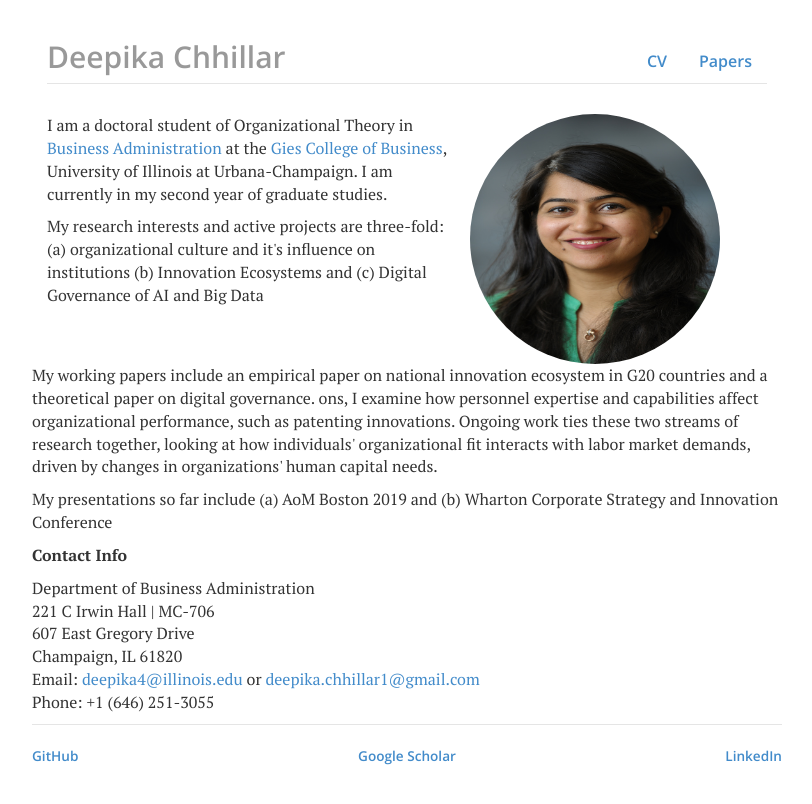
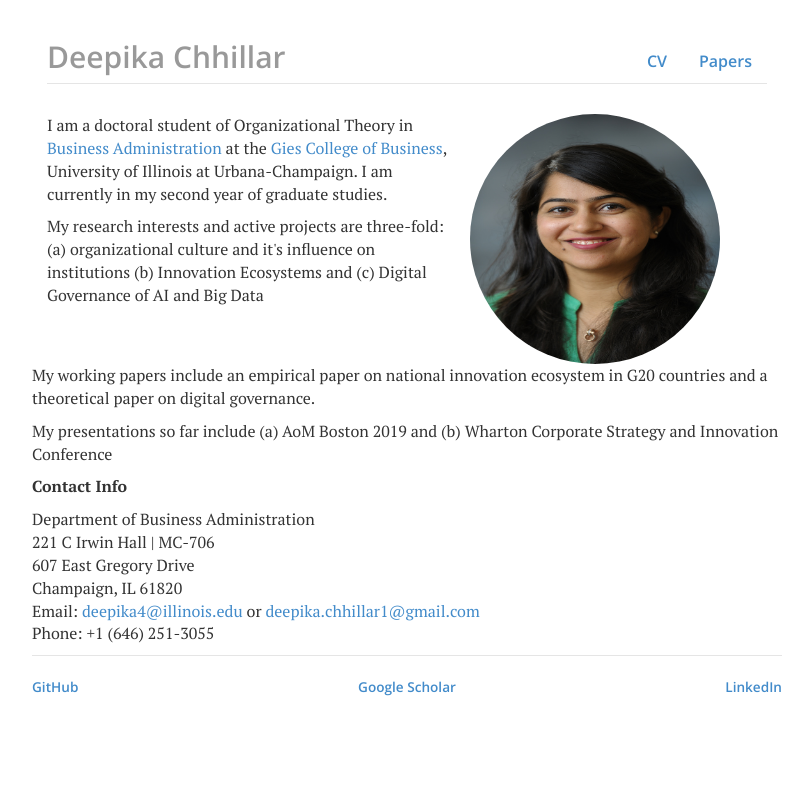
Before and after one commit to deepikachhillar/deepikachhillar.github.io-old, a Jekyll site: the page built from index.html, in a window 1280 px wide. Shown: the top 804 px of the page, without its empty margins (233-1045 px from the left). Built offline with Jekyll 4.4.1, drawn with Linux system fonts in a browser that asks for light colours; nearby versions of some CDN libraries.

Commit message:
Update index.html

```diff
--- a/index.html
+++ b/index.html
@@ -33,7 +33,7 @@ title: deepikachhillar.github.io
 
 <div class="row">
 	<div class="col-sm-12">
-		<p> My working papers include an empirical paper on national innovation ecosystem in G20 countries and a theoretical paper on digital governance.  ons, I examine how personnel expertise and capabilities affect organizational performance, such as patenting innovations. Ongoing work ties these two streams of research together, looking at how individuals' organizational fit interacts with labor market demands, driven by changes in organizations' human capital needs.</p>
+		<p> My working papers include an empirical paper on national innovation ecosystem in G20 countries and a theoretical paper on digital governance.</p>
 		<p> My presentations so far include (a) AoM Boston 2019 and (b) Wharton Corporate Strategy and Innovation Conference </p>
 		<p><b>Contact Info</b></p>
 		<p>Department of Business Administration<br>
```
